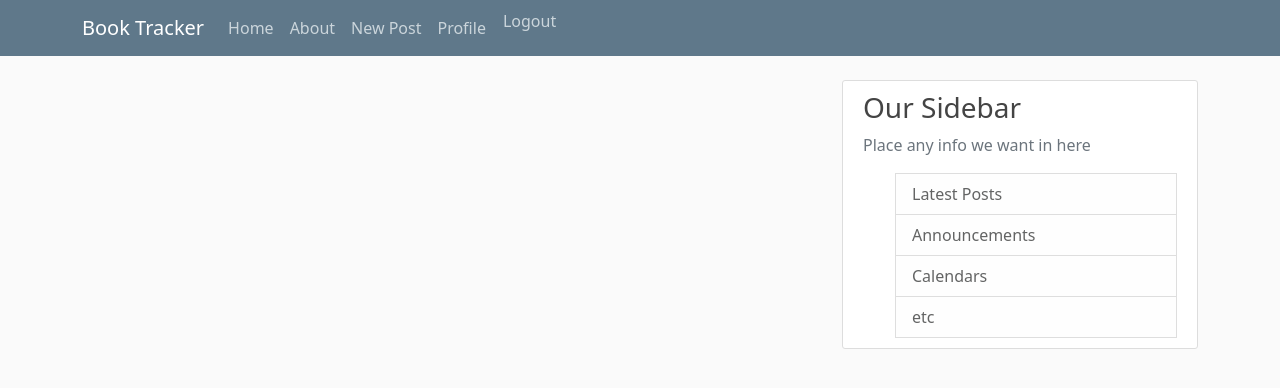
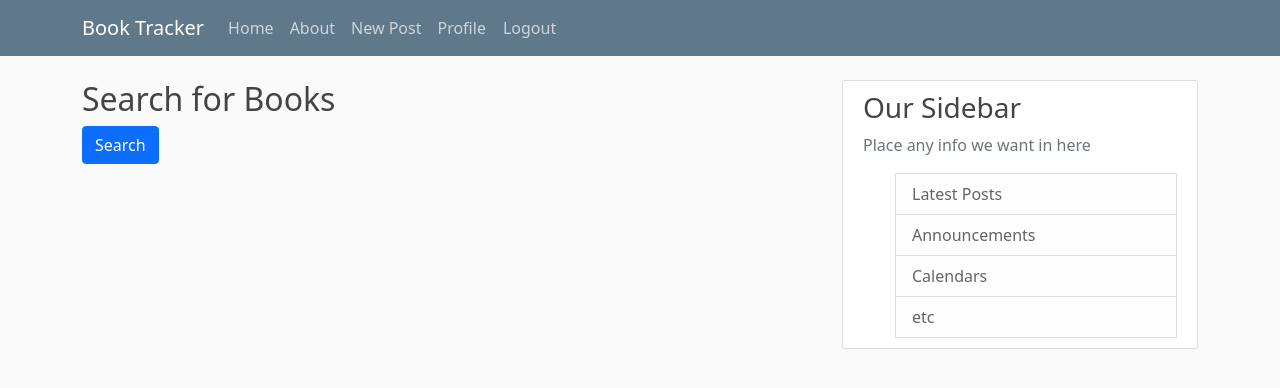
Before and after one commit to kristineLCS/Frameworks_django, a Django app: page / in a window 1280 px wide. Shown: the top 388 px of the page. Run offline with Django 4.2, Linux system fonts and the light colour scheme; the visitor is signed in with stand-in values (Sample User, id 1); data that the repository does not hold is empty; parts of the project's set-up code (start-up, migrations or seed data) failed here and were passed over; some libraries are stand-ins or nearby versions.

Commit message:
modifying urls and adding google books API into settings

```diff
--- a/django_project/book_tracker/static/blog/main.css
+++ b/django_project/book_tracker/static/blog/main.css
@@ -31,6 +31,13 @@ color: #ffffff;
 
 .site-header .navbar-nav .nav-link.active {
 font-weight: 500;
+}
+
+#logout {
+    display: flex;
+    justify-content: center;
+    align-items: center;
+    margin-top: 7px;
 }
 
 .content-section {
--- a/django_project/book_tracker/urls.py
+++ b/django_project/book_tracker/urls.py
@@ -10,11 +10,12 @@ from .views import (
 from . import views
 
 urlpatterns = [
-    path('', PostListView.as_view(), name='blog-home'),
+    path('', views.home, name='blog-home'),
     path('post/<int:pk>', PostDetailView.as_view(), name='post-detail'),
     path('post/new/', PostCreateView.as_view(), name='post-create'),
     path('post/<int:pk>/update/', PostUpdateView.as_view(), name='post-update'),
     path('post/<int:pk>/delete/', PostDeleteView.as_view(), name='post-delete'),
     path('user/<str:username>', UserPostListView.as_view(), name='user-posts'),
-    path('bout/',views.about, name='blog-about'),
+    path('search/', views.book_search, name='book-search'),
+    path('about/',views.about, name='blog-about'),
 ]
--- a/django_project/book_tracker/views.py
+++ b/django_project/book_tracker/views.py
@@ -10,6 +10,8 @@ from django.views.generic import (
 )
 from django.http import HttpResponse
 from .models import Post
+from .models import Book
+from .forms import BookSearchForm
 
 User = get_user_model()
 
@@ -19,7 +21,7 @@ def home(request):
     context = {
        'posts': Post.objects.all()
     }
-    return render(request, 'blog/post_list.html', context)
+    return render(request, 'blog/home.html', context)
 
 
 def about(request):
@@ -80,3 +82,16 @@ class PostDeleteView(LoginRequiredMixin, UserPassesTestMixin, DeleteView): # New
     def test_func(self):
         post = self.get_object()
         return self.request.user == post.author
+
+
+# Search Bar
+def book_search(request):
+    form = BookSearchForm(request.GET)
+    books = []
+
+    if form.is_valid():
+        query = form.cleaned_data['query']
+        # Search for books that match the query in the title or authors field
+        books = Book.objects.filter(title__icontains=query) | Book.objects.filter(authors__icontains=query)
+
+    return render(request, 'blog/home.html', {'form': form, 'books': books})
--- a/django_project/django_project/settings.py
+++ b/django_project/django_project/settings.py
@@ -20,6 +20,9 @@ BASE_DIR = Path(__file__).resolve().parent.parent
 ENV_PATH = BASE_DIR / ".env"
 
 load_dotenv(ENV_PATH)
+
+# Google Books API Key
+GOOGLE_BOOKS_API_KEY = os.getenv('GOOGLE_BOOKS_API_KEY')
 
 
 # Quick-start development settings - unsuitable for production
--- a/django_project/users/forms.py
+++ b/django_project/users/forms.py
@@ -2,6 +2,7 @@ from django import forms
 from django.contrib.auth.models import User
 from django.contrib.auth.forms import UserCreationForm
 from .models import Profile
+
 
 class UserRegisterForm(UserCreationForm):
     email = forms.EmailField()
```
Also changed, not shown: django_project/book_tracker/models.py (+14 -0 lines).
